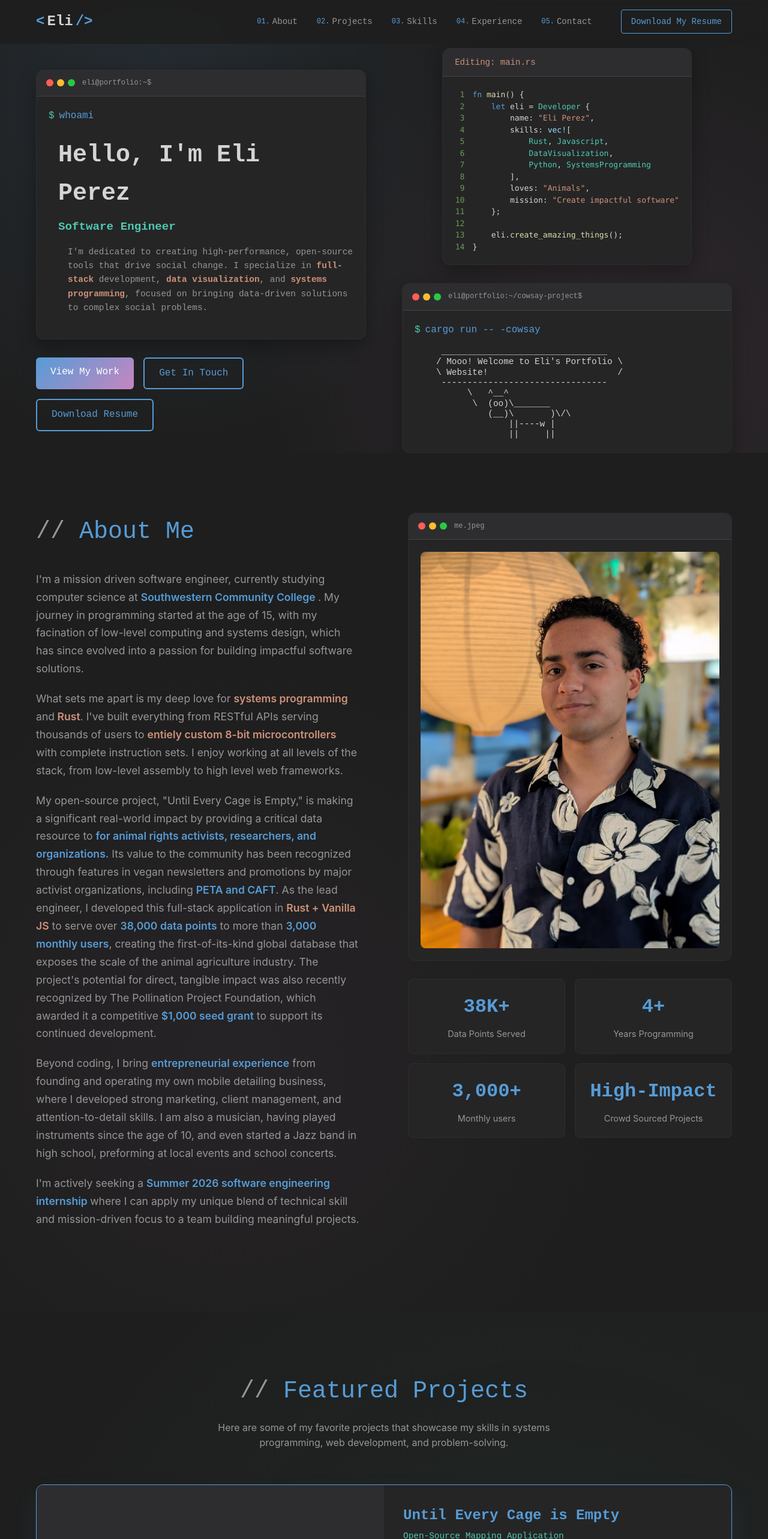
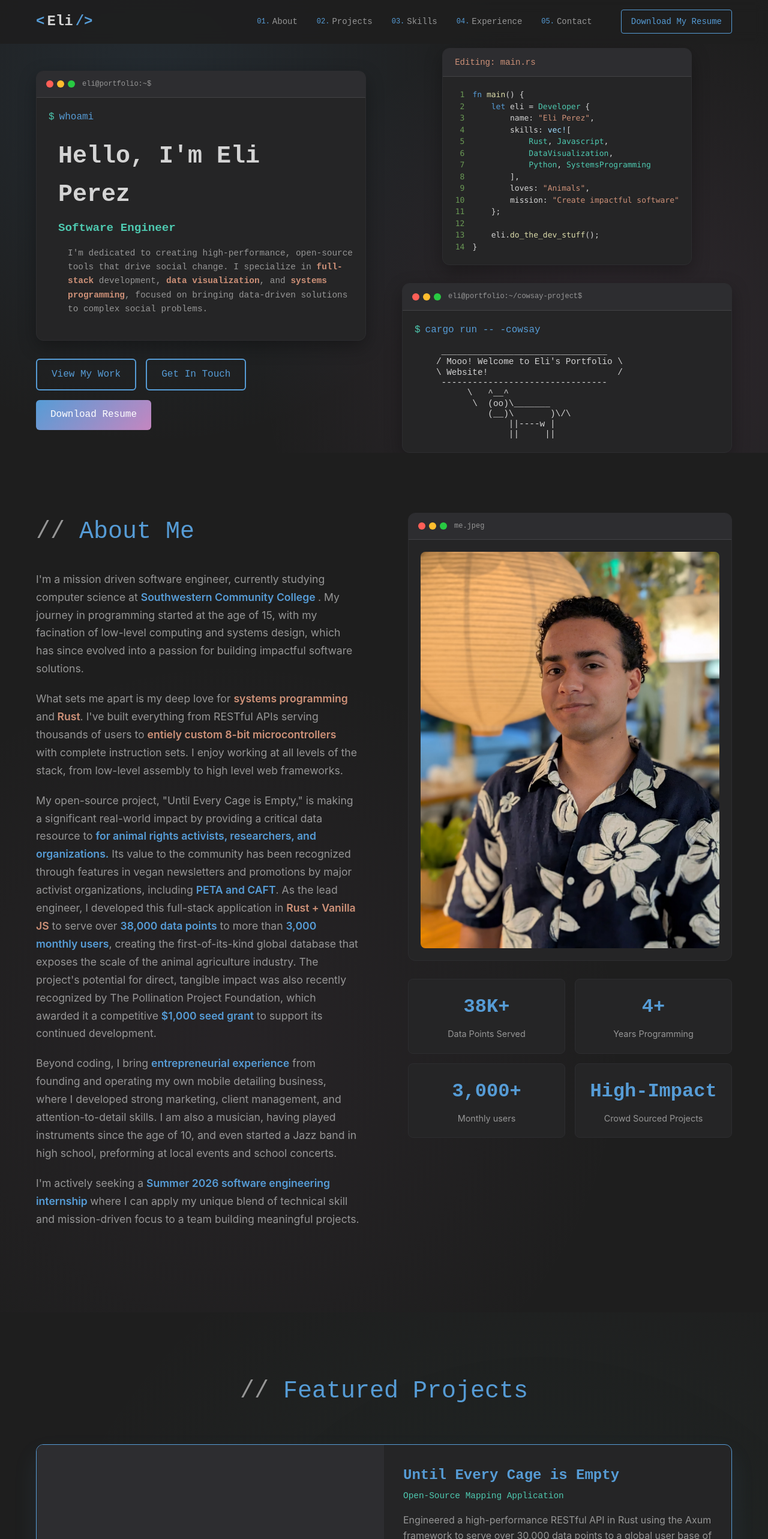
Before and after one commit to counterspecies/Portfolio-Website, a React (Create React App) app: page / in a window 1280 px wide. Shown: the top 2566 px of the page at 60% size. Built offline with nearby package versions, Linux system fonts and the light colour scheme; grey boxes are pictures that could not be loaded.

Commit message:
minor updates

```diff
--- a/src/components/Experience.js
+++ b/src/components/Experience.js
@@ -124,10 +124,6 @@ const Experience = () => {
       <div className="container">
         <div className="section-header">
           <h2 className="code-heading">Experience & Education</h2>
-          <p className="section-subtitle">
-            My professional journey combining technical expertise with entrepreneurial spirit
-            and strong academic foundation.
-          </p>
         </div>
 
         <div className="experience-content">
--- a/src/components/Hero.js
+++ b/src/components/Hero.js
@@ -56,7 +56,7 @@ const Hero = () => {
           </div>
 
           <div className="hero-actions">
-            <a href="#projects" className="btn-primary">
+            <a href="#projects" className="btn-secondary">
               View My Work
             </a>
             <a href="#contact" className="btn-secondary">
@@ -66,7 +66,7 @@ const Hero = () => {
               href="/PerezEli_Resume.pdf"
               target="_blank"
               rel="noopener noreferrer"
-              className="btn-secondary"
+              className="btn-primary"
             >
               Download Resume
             </a>
@@ -105,7 +105,7 @@ const Hero = () => {
         mission: "Create impactful software"
     };
 
-    eli.create_amazing_things();
+    eli.do_the_dev_stuff();
 }`}
             </SyntaxHighlighter>
           </div>
--- a/src/components/Projects.js
+++ b/src/components/Projects.js
@@ -139,10 +139,6 @@ useEffect(() => {
       <div className="container">
         <div className="section-header">
           <h2 className="code-heading">Featured Projects</h2>
-          <p className="section-subtitle">
-            Here are some of my favorite projects that showcase my skills in
-            systems programming, web development, and problem-solving.
-          </p>
         </div>
 
         <div className="projects-grid">
```
